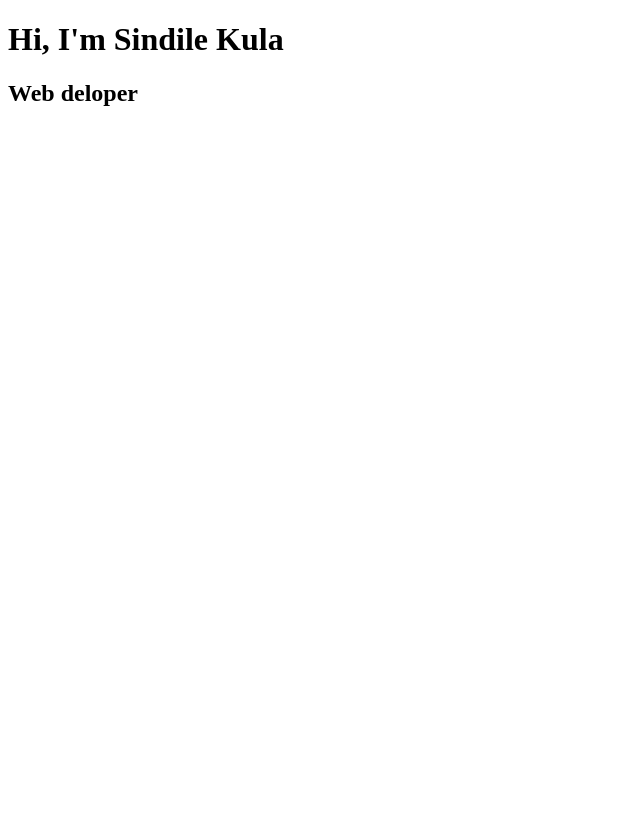
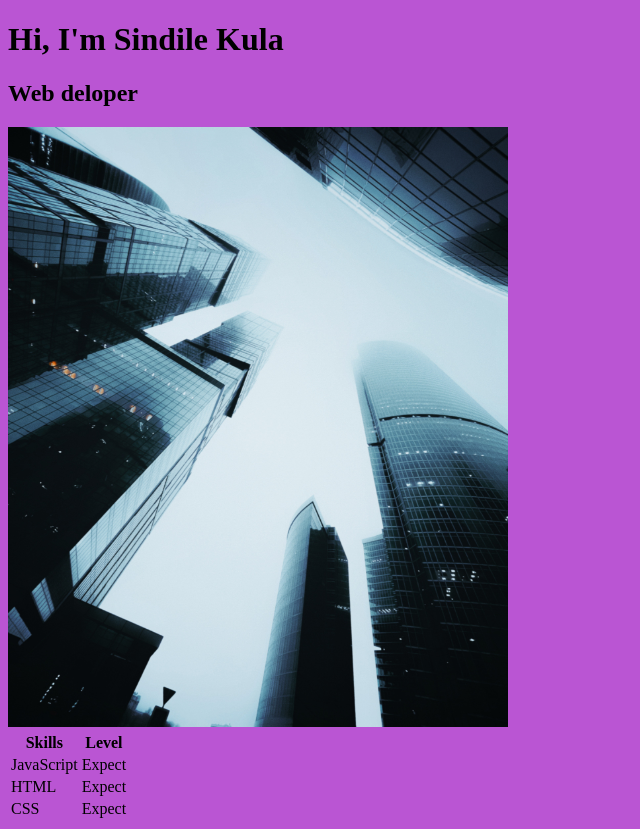
Before and after one commit to sindilekula/Portfolio, a plain HTML site: page Index.html in a window 1280 px wide. Shown: the whole page, without its empty margins (0-640 px from the left). Before the commit the page ends 800 px from the top, so only its background shows below. Drawn offline with Linux system fonts and the light colour scheme.

Commit message:
Image and Tables

```diff
--- a/Index.html
+++ b/Index.html
@@ -6,8 +6,28 @@
     <meta name="viewport" content="width=device-width, initial-scale=1.0">
     <title>Document</title>
 </head>
+<body style="background-color:mediumorchid">
 <body>
 <h1>Hi, I'm Sindile Kula</h1>
 <h2>Web deloper</h2>
+<img src="./pexels-vova-krasilnikov-9891764.jpg" alt="Girl in a jacket" width="500" height="600">
+<table>
+    <tr>
+      <th>Skills</th>
+      <th>Level</th>
+    </tr>
+    <tr>
+      <td>JavaScript</td>
+      <td>Expect</td>
+    </tr>
+    <tr>
+      <td>HTML</td>
+      <td>Expect</td>
+    </tr>
+    <tr>
+        <td>CSS</td>
+        <td>Expect</td>
+    </tr>
+  </table>
 </body>
 </html>
```
Also changed, not shown: pexels-vova-krasilnikov-9891764.jpg (added).
